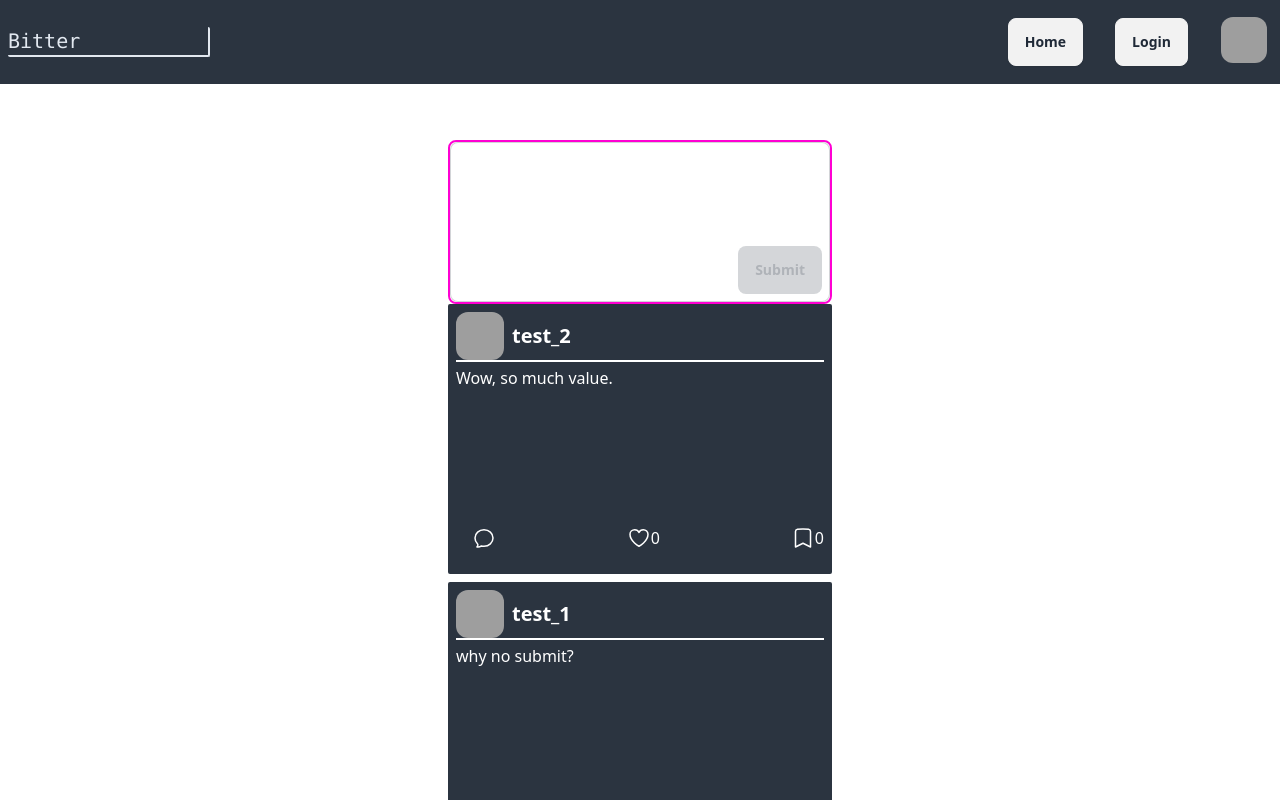
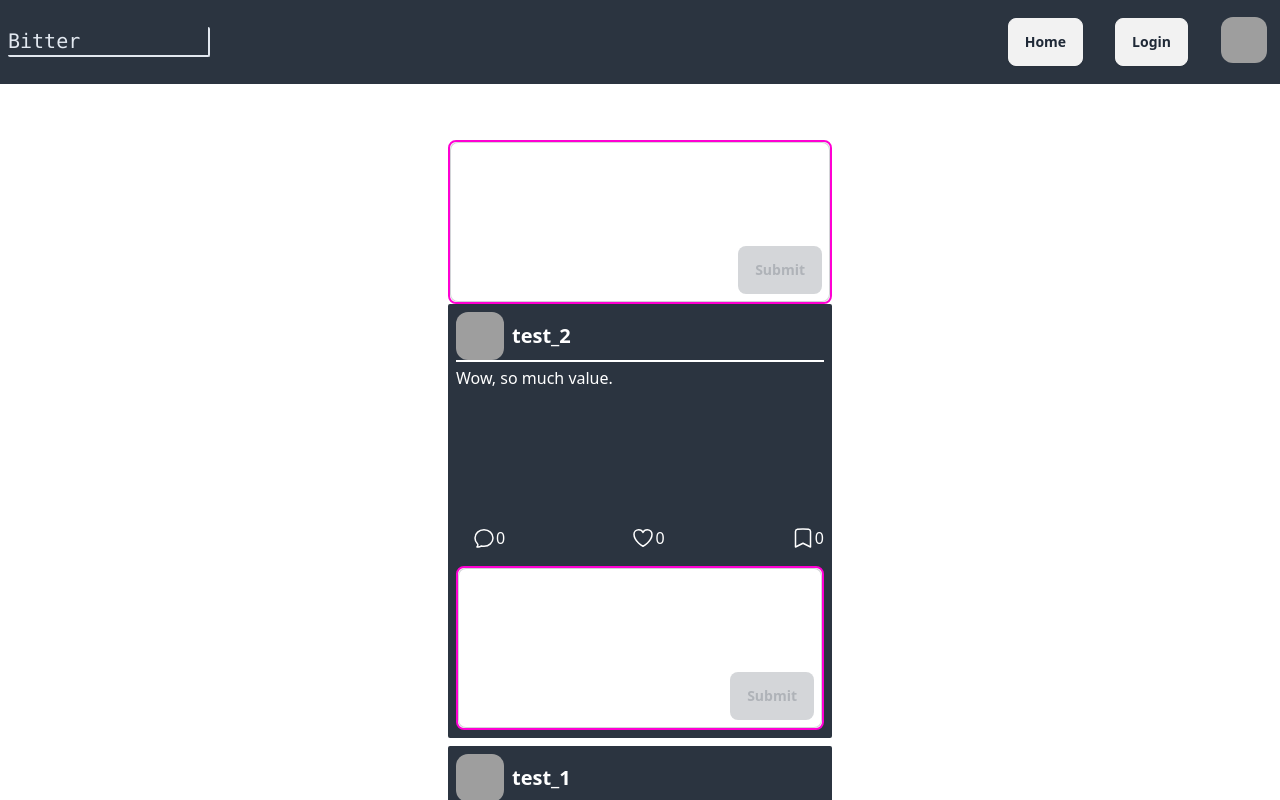
Before and after one commit to Decedis/Bitter, a React (Vite) app: page / in a window 1280 px wide. Both pictures are taken after a click on the button 484 px from the left and 538 px from the top of the page. Shown: the top 800 px of the page. Built offline with nearby package versions, Linux system fonts and the light colour scheme; data requests are answered from the project's data file; grey boxes are pictures that could not be loaded.

Commit message:
Update CommentsList rendering + CreateComment

```diff
--- a/src/Components/CommentsList.tsx
+++ b/src/Components/CommentsList.tsx
@@ -1,45 +1,41 @@
-import { useComments, useUser } from "../services/queries";
+import { useUser } from "../services/queries";
 import { Comments } from "../types";
 import { findAuthorName } from "../utils";
+import { CreateComment } from "./CreateComment";
 
 export const CommentsList = ({
   collapsed,
   commentsList,
-  postID,
 }: {
   collapsed: boolean;
   commentsList: Comments[];
-  postID: string;
 }) => {
   const userQuery = useUser();
-  /*
-  {
-      "id": "0",
-      "userId": 0,
-      "postId": 14,
-      "content": "The content of the comment"
-    },
-  */
-  /*
-    steps:
-    - check if commentsQuery.data is not empty
-    - if not empty, iterate through commentsQuery.data and display each comment
-    - filter, only render each comment that matches the postID
-    - if collapsed is true, render the comments in a collapsible format
-    - don't forget to use `collapse` and `expand` classes to style the collapsible format
- */
+
+  const renderComments = () => {
+    if (collapsed) {
+      return <></>;
+    } else if (!collapsed && commentsList.length === 0) {
+      return <CreateComment />;
+    } else if (!collapsed && commentsList.length > 0) {
       return (
         <>
-      {collapsed ? (
-        <div className="bg-blue-500 collapse"></div>
-      ) : (
-        commentsList.map((commentVal: Comments) => (
-          <div className="bg-blue-800 mb-4 p-2 rounded-md" key={commentVal.id}>
+          {commentsList.map((commentVal: Comments) => (
+            <div>
+              <div
+                className="bg-blue-800 mb-4 p-2 rounded-md"
+                key={commentVal.id}
+              >
                 <div>@{findAuthorName(commentVal.userId, userQuery)}</div>
                 <div>{commentVal.content}</div>
               </div>
-        ))
-      )}
+            </div>
+          ))}
+          <CreateComment />
         </>
       );
+    }
   };
+
+  return <>{renderComments()}</>;
+};
--- /dev/null
+++ b/src/Components/CreateComment.tsx
@@ -0,0 +1,34 @@
+import { useContext, useState } from "react";
+import { useComments } from "../services/queries";
+import { UserContext } from "../Providers/FakeAuthProvider";
+
+export const CreateComment = () => {
+  const commentsQuery = useComments();
+  const { user } = useContext(UserContext);
+  const [commentDraft, setCommentDraft] = useState("");
+  return (
+    <form
+      className="textarea textarea-secondary relative p-0 border-2"
+      onSubmit={(e) => {
+        e.preventDefault();
+      }}
+    >
+      <label htmlFor="createComment"></label>
+      <input
+        className="input input-bordered w-full h-40"
+        type="text"
+        name="createComment"
+        id="createComment"
+        value={commentDraft}
+        onChange={(e) => {
+          setCommentDraft(e.target.value);
+        }}
+      />
+      <input
+        className="btn btn-ghost absolute bottom-2 right-2"
+        type="submit"
+        disabled={commentsQuery.isValidating || !user}
+      />
+    </form>
+  );
+};
--- a/src/Components/Feed.tsx
+++ b/src/Components/Feed.tsx
@@ -1,11 +1,18 @@
 import { PostCard } from "./PostCard";
-import { Favorites, Post } from "../types";
-import { useFavorites, usePosts } from "../services/queries";
+import { Comments, Favorites, Post } from "../types";
+import { useComments, useFavorites, usePosts } from "../services/queries";
 import { CreatePost } from "./CreatePost";
 
 export const Feed = () => {
   const postsQuery = usePosts();
   const favQuery = useFavorites();
+  const commentsQuery = useComments();
+
+  const sortedPosts = postsQuery.data?.sort((a, b) => {
+    const dateA = new Date(a.creationTime);
+    const dateB = new Date(b.creationTime);
+    return dateB.getTime() - dateA.getTime();
+  });
 
   const cardLikes = (localId: string, favQuery: Favorites[]) => {
     const newArr = (favQuery ?? []).filter((fav) => {
@@ -14,11 +21,13 @@ export const Feed = () => {
     return newArr;
   };
 
-  const sortedPosts = postsQuery.data?.sort((a, b) => {
-    const dateA = new Date(a.creationTime);
-    const dateB = new Date(b.creationTime);
-    return dateB.getTime() - dateA.getTime();
-  });
+  const postComments = (id: string) => {
+    return commentsQuery?.data
+      ? commentsQuery.data.filter(
+          (comments: Comments) => comments.postId === id
+        )
+      : ([] as Comments[]);
+  };
 
   return (
     <section className="mt-10 p-4 w-fit mx-auto flex flex-col">
@@ -34,7 +43,7 @@ export const Feed = () => {
               tag={post.tag}
               postContent={post.postContent}
               likes={cardLikes(post.id, favQuery.data as Favorites[]).length}
-              comments={post.comments} //comments.length?
+              comments={postComments(post.id)}
             />
           ))
         ) : (
--- a/src/Components/PostCard.tsx
+++ b/src/Components/PostCard.tsx
@@ -1,4 +1,4 @@
-import { Comments, Favorites, Post } from "../types";
+import { Favorites, Post } from "../types";
 
 import {
   HeartIcon,
@@ -8,7 +8,7 @@ import {
 import { PostButton } from "./PostButton";
 import { useContext, useState } from "react";
 import { UserContext } from "../Providers/FakeAuthProvider";
-import { useComments, useFavorites, useUser } from "../services/queries";
+import { useFavorites, useUser } from "../services/queries";
 import { useCreateFavorite, useDeleteFavorite } from "../services/mutations";
 import { CommentsList } from "./CommentsList";
 import { findAuthorName } from "../utils";
@@ -22,7 +22,6 @@ export const PostCard = ({
 }: Post) => {
   const favQuery = useFavorites();
   const userQuery = useUser();
-  const commentsQuery = useComments();
   const { user } = useContext(UserContext);
   const { trigger: createFavoriteTrigger } = useCreateFavorite();
   const { trigger: deleteFavoriteTrigger } = useDeleteFavorite();
@@ -35,10 +34,6 @@ export const PostCard = ({
 
     setIsCommentsCollapsed((prev) => !prev);
   };
-
-  const postComments = commentsQuery
-    ? commentsQuery.data?.filter((comments: Comments) => comments.postId === id)
-    : ([] as Comments[]);
 
   const isHeartActive = (localId: string, favQuery: Favorites[]) => {
     const newArr = (favQuery ?? []).filter((fav) => {
@@ -115,7 +110,7 @@ export const PostCard = ({
       <div className="flex justify-between self-center w-full text-white mb-4">
         <PostButton
           icon={<ChatBubbleOvalLeftIcon />}
-          value={comments}
+          value={comments.length}
           onClickEvent={handleToggleComments}
         />
         <PostButton
@@ -135,11 +130,11 @@ export const PostCard = ({
         />
         <PostButton icon={<BookmarkIcon />} value={0} />
       </div>
-      {postComments && (
+      {comments && (
         <CommentsList
           collapsed={isCommentsCollapsed}
           postID={id}
-          commentsList={postComments}
+          commentsList={comments}
         />
       )}
     </div>
--- a/src/types.ts
+++ b/src/types.ts
@@ -32,7 +32,7 @@ export type Post = {
   creationTime: Date;
   tag: string;
   likes: number; //how often the point is liked
-  comments: number;
+  comments: Comments[];
 };
 
 export type Favorites = {
```
Lines whose indentation alone changed are shown as unchanged.
